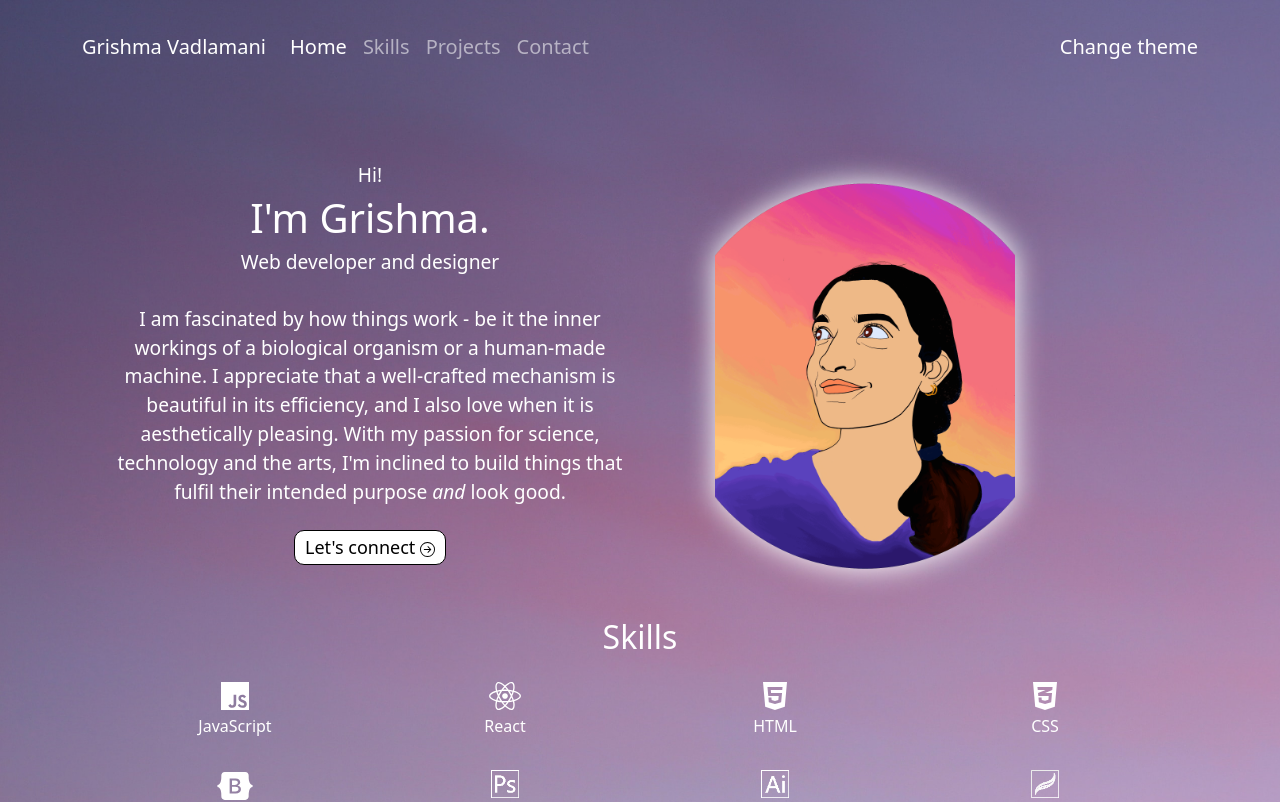
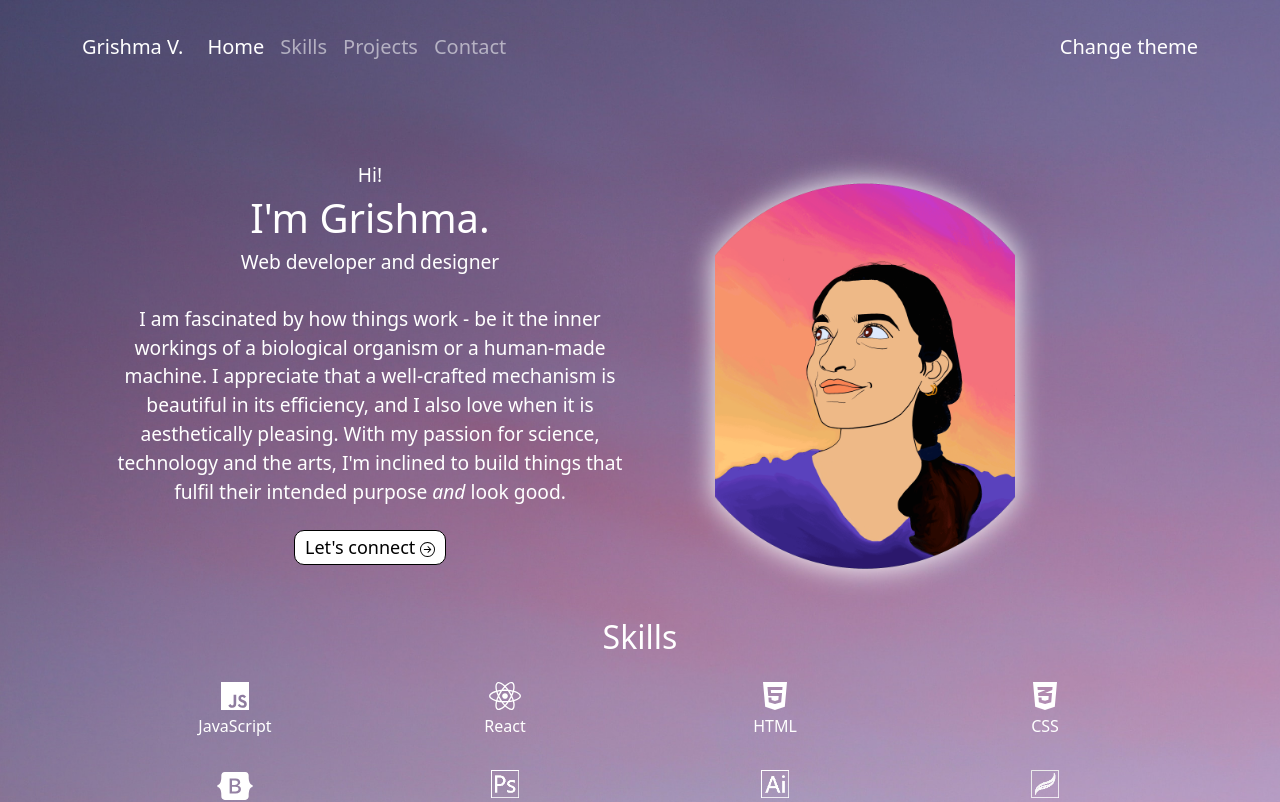
Before and after one commit to grishmav87/gv-webdevportfolio, a React (Create React App) app: page / in a window 1280 px wide. Shown: the top 802 px of the page. Built offline with nearby package versions, Linux system fonts and the light colour scheme; the HTML template or start-up script is replaced by a standard one.

Commit message:
Edited navbar

```diff
--- a/src/components/NavBar.js
+++ b/src/components/NavBar.js
@@ -23,7 +23,7 @@ export default function NavBar() {
     <Navbar expand="lg">
       <Container>
         <Navbar.Brand className="navbar-dark" href="#home">
-          Grishma Vadlamani
+          Grishma V.
         </Navbar.Brand>
 
         <Navbar.Toggle
```
